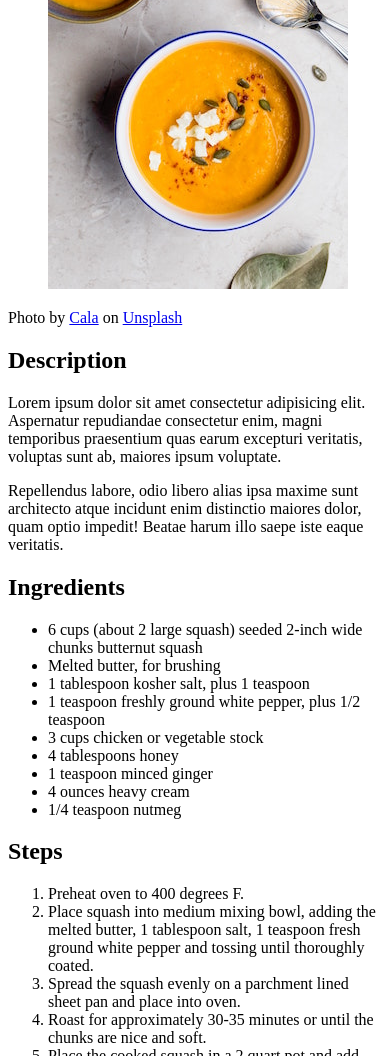
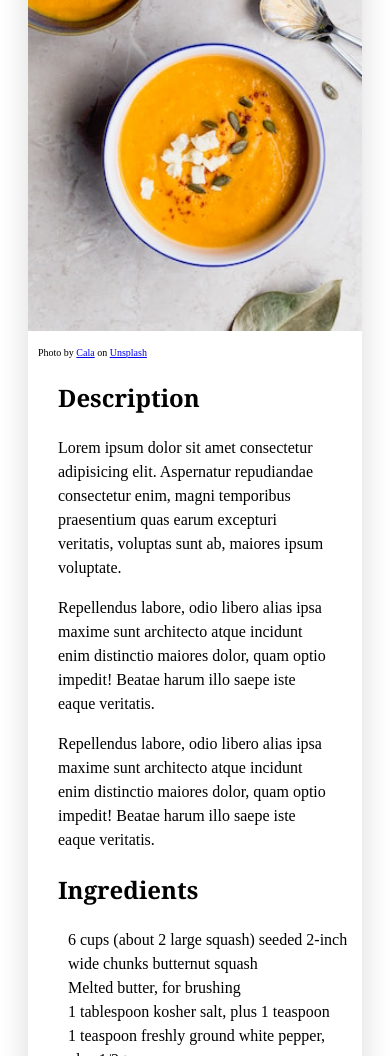
Before and after one commit to LGitHub-sprout/odin-recipes, a plain HTML site: page recipes/squash-soup.html in a window 390 px wide. Shown: the part 91-1147 px from the top of the page. Drawn offline with Linux system fonts and the light colour scheme.

Commit message:
Add recipes styling; validate CSS
 - some styling gratefully borrowed from Odin Project

 To Do:
  - make layout, typography responsive
  - personalize styling

```diff
--- a/recipes/lime-horseradish-tuna-salad.html
+++ b/recipes/lime-horseradish-tuna-salad.html
@@ -1,24 +1,27 @@
 <!DOCTYPE html>
 <html lang="en">
+
 <head>
   <meta charset="UTF-8">
   <meta name="viewport" content="width=device-width, initial-scale=1.0">
+  <link rel="stylesheet" href="../styles/global.css">
   <title>Odin Recipes | Horseradish Lime Tuna Salad</title>
 </head>
-  <body>
+
+<body class="main">
   <h1>Horseradish Lime Tuna Salad</h1>
   <figure>
     <img src="../images/youjeen-cho-tuna-salad-unsplash-300px.jpg" alt="Tuna salad sandwich">
   </figure>
-    <p>Photo by <a href="https://unsplash.com/@youjeencho?utm_source=unsplash&utm_medium=referral&utm_content=creditCopyText">Youjeen
+  <p>Photo by <a
+      href="https://unsplash.com/@youjeencho?utm_source=unsplash&utm_medium=referral&utm_content=creditCopyText">Youjeen
       Cho</a>
-    on <a href="https://unsplash.com/s/photos/soup?utm_source=unsplash&utm_medium=referral&utm_content=creditCopyText">Unsplash</a>
+    on <a
+      href="https://unsplash.com/s/photos/soup?utm_source=unsplash&utm_medium=referral&utm_content=creditCopyText">Unsplash</a>
   </p>
   <h2>Description</h2>
-    <p>Lorem ipsum dolor sit amet consectetur adipisicing elit. Aspernatur repudiandae consectetur enim, magni temporibus
-      praesentium quas earum excepturi veritatis, voluptas sunt ab, maiores ipsum voluptate.</p>
-    <p>Repellendus labore, odio libero alias ipsa maxime sunt architecto atque incidunt enim distinctio maiores dolor,
-      quam optio impedit! Beatae harum illo saepe iste eaque veritatis.</p>
+  <p>A delightufully simple sammy with the tangy freshness of lime and just the right amount of zing, courtesy of our
+    friend, horseradish.</p>
   <h2>Ingredients</h2>
   <ul>
     <li>2 (6-ounce) ipsum dolor sit amet consectetur</li>
@@ -35,9 +38,12 @@
   </ul>
   <h2>Steps</h2>
   <ol>
-      <li>Drain sit amet in colander and shred with fingers until no sunts remain and texture is dignissimos and obcaecati.</li>
-      <li>Transfer sit amet to medium bowl and mix in placeat qui and reprehenderit, voluptatibus, pepper, adipisicing elit, and quaerat until evenly blended.</li>
+    <li>Drain sit amet in colander and shred with fingers until no sunts remain and texture is dignissimos and
+      obcaecati.</li>
+    <li>Transfer sit amet to medium bowl and mix in placeat qui and reprehenderit, voluptatibus, pepper, adipisicing
+      elit, and quaerat until evenly blended.</li>
     <li>Fold in laudantium and dolor until sit is evenly moistened. (Can be covered and refrigerated up to 3 days.)</li>
   </ol>
 </body>
+
 </html>
--- a/recipes/squash-soup.html
+++ b/recipes/squash-soup.html
@@ -1,21 +1,33 @@
 <!DOCTYPE html>
 <html lang="en">
+
 <head>
   <meta charset="UTF-8">
   <meta name="viewport" content="width=device-width, initial-scale=1.0">
   <title>Odin Recipes | Squash Soup</title>
+  <link rel="stylesheet" href="../styles/global.css">
 </head>
-  <body>
+
+<body class="main">
   <h1>Squash Soup</h1>
   <figure>
     <img src="../images/cala-unsplash-sq-300px.jpg" alt="Bowl of squash soup">
   </figure>
-    <p>Photo by <a href="https://unsplash.com/@calajay?utm_source=unsplash&utm_medium=referral&utm_content=creditCopyText">Cala</a> on
-    <a href="https://unsplash.com/s/photos/soup?utm_source=unsplash&utm_medium=referral&utm_content=creditCopyText">Unsplash</a>
+  <p>Photo by <a
+      href="https://unsplash.com/@calajay?utm_source=unsplash&utm_medium=referral&utm_content=creditCopyText">Cala</a>
+    on
+    <a
+      href="https://unsplash.com/s/photos/soup?utm_source=unsplash&utm_medium=referral&utm_content=creditCopyText">Unsplash</a>
   </p>
-    <h2>Description</h2>
-    <p>Lorem ipsum dolor sit amet consectetur adipisicing elit. Aspernatur repudiandae consectetur enim, magni temporibus praesentium quas earum excepturi veritatis, voluptas sunt ab, maiores ipsum voluptate.</p>
-    <p>Repellendus labore, odio libero alias ipsa maxime sunt architecto atque incidunt enim distinctio maiores dolor, quam optio impedit! Beatae harum illo saepe iste eaque veritatis.</p>
+  <h2 id="poop" class="subsection">Description</h2>
+  <p>Lorem ipsum dolor sit amet consectetur adipisicing elit. Aspernatur repudiandae consectetur enim, magni temporibus
+    praesentium quas earum excepturi veritatis, voluptas sunt ab, maiores ipsum voluptate.</p>
+  <p>Repellendus labore, odio libero alias ipsa maxime sunt architecto atque incidunt enim distinctio maiores dolor,
+    quam
+    optio impedit! Beatae harum illo saepe iste eaque veritatis.</p>
+  <p>Repellendus labore, odio libero alias ipsa maxime sunt architecto atque incidunt enim distinctio maiores dolor,
+    quam
+    optio impedit! Beatae harum illo saepe iste eaque veritatis.</p>
   <h2>Ingredients</h2>
   <ul>
     <li>6 cups (about 2 large squash) seeded 2-inch wide chunks butternut squash</li>
@@ -28,15 +40,18 @@
     <li>4 ounces heavy cream</li>
     <li>1/4 teaspoon nutmeg</li>
   </ul>
-    <h2>Steps</h2>
+  <h2 id="poop" class="subsection main list">Steps</h2>
   <ol>
     <li>Preheat oven to 400 degrees F.</li>
-      <li>Place squash into medium mixing bowl, adding the melted butter, 1 tablespoon salt, 1 teaspoon fresh ground white pepper and tossing until thoroughly coated.</li>
+    <li>Place squash into medium mixing bowl, adding the melted butter, 1 tablespoon salt, 1 teaspoon fresh ground white
+      pepper and tossing until thoroughly coated.</li>
     <li>Spread the squash evenly on a parchment lined sheet pan and place into oven.</li>
     <li>Roast for approximately 30-35 minutes or until the chunks are nice and soft.</li>
     <li>Place the cooked squash in a 2 quart pot and add the stock, honey, and ginger.</li>
-      <li>Bring to a simmer and puree using a stick blender, or allow to cool to room temperature and then mix in a regular blender pouring it back into the pot when fully pureed.</li>
+    <li>Bring to a simmer and puree using a stick blender, or allow to cool to room temperature and then mix in a
+      regular blender pouring it back into the pot when fully pureed.</li>
     <li>Stir in the heavy cream and return to a low simmer, seasoning with salt, pepper, and nutmeg to taste.</li>
   </ol>
 </body>
+
 </html>
--- a/styles/global.css
+++ b/styles/global.css
@@ -1,3 +1,55 @@
-figure img {
+/* Reset */
+  body {
+    font-size: 16px;
+    box-shadow: 0px 15px 30px rgba(0,0,0,0.15);
+  }
+  ul {
+    list-style: none;
+  }
+  p, ol, ul, h1, h2, ol, ul {
+    line-height: 1.5em;
+  }
+  figure {
+  margin: 0;
+  padding: 0;
   max-width: 100%;
 }
+img {
+  width: 100%;
+  height: auto;
+}
+
+/* Layout */
+  html {
+    max-width: 350px;
+    width: 90%;
+    margin: 0 auto;
+  }
+  .main {
+    /* border: 2px solid purple; */
+  }
+  h2, p {
+    padding: 0 30px;
+  }
+  h1 {
+    margin: 20px 10px 0 0;
+    text-align: center;
+    padding: 10px;
+  }
+  ul, ol {
+    padding-right: 10px;
+  }
+
+/* Typography */
+  h1, h2 {
+    /* font-family:'Franklin Gothic Medium', 'Arial Narrow', Arial, sans-serif; */
+    /* font-family:Impact, Haettenschweiler, 'Arial Narrow Bold', sans-serif */
+    /* font-family:-apple-system, BlinkMacSystemFont, 'Segoe UI', Roboto, Oxygen, Ubuntu, Cantarell, 'Open Sans', 'Helvetica Neue', sans-serif; */
+    /* font-family:Georgia, 'Times New Roman', Times, serif; */
+    font-family: Georgia, Times, 'Times New Roman', serif;
+  }
+
+figure + p {
+  font-size: 10px;
+  padding-left: 10px;
+}
```
Also changed, not shown: recipes/turkey-chili.html (+11 -4 lines). Lines whose indentation alone changed are shown as unchanged.
